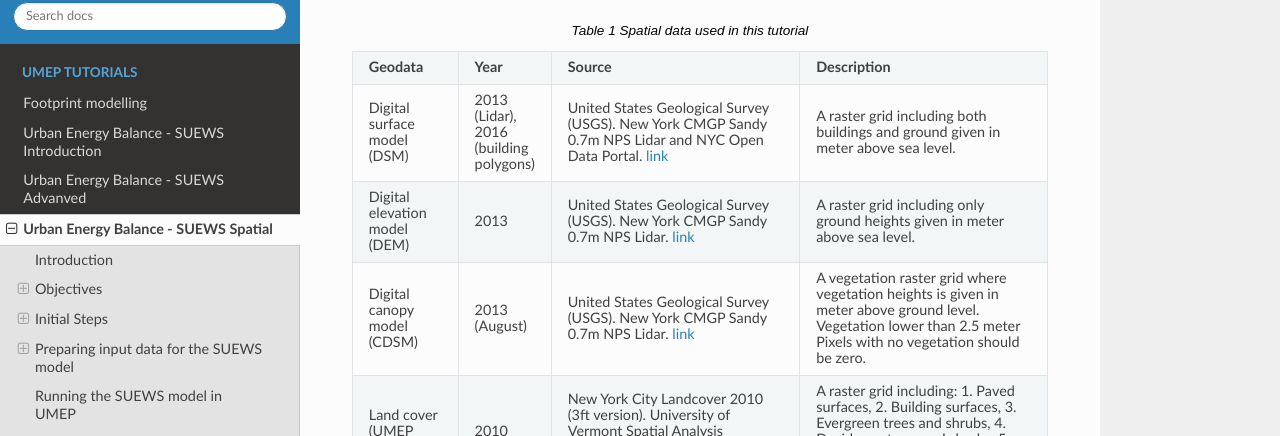
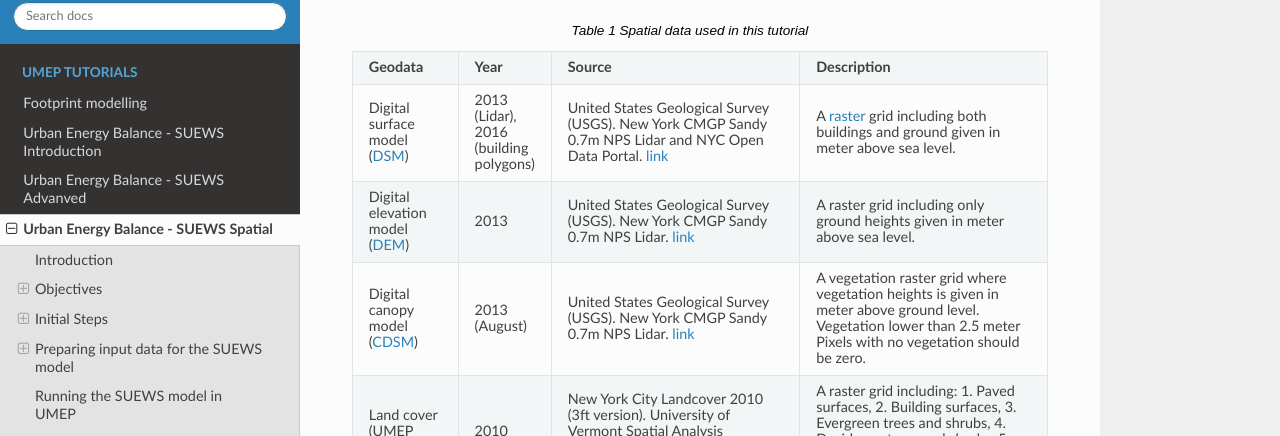
Before and after one commit to Urban-Meteorology-Reading/Tutorials, a Sphinx documentation site: the page built from docs/source/Tutorials/SuewsSpatial.rst, in a window 1280 px wide and 900 px high, scrolled down 1963 px. Shown: the part 159-595 px from the top of the window. Built offline with Sphinx 7.4.7 and the Read the Docs theme 2.0.0, drawn with Linux system fonts in a browser that asks for light colours; some of the changed lines change nothing that is shown.

Commit message:
move linkupdates

```diff
--- a/docs/source/Tutorials/SuewsSpatial.rst
+++ b/docs/source/Tutorials/SuewsSpatial.rst
@@ -78,15 +78,15 @@ All the geodata used in this tutorial are from open access sources, primarily fr
      - **Year**
      - **Source**
      - **Description**
-   * - Digital surface model (DSM)
+   * - Digital surface model (`DSM <http://umep-docs.readthedocs.io/en/latest/Abbreviations.html>`__)
      - 2013 (Lidar), 2016 (building polygons)
      - United States Geological Survey (USGS). New York CMGP Sandy 0.7m NPS Lidar and NYC Open Data Portal. `link <https://data.cityofnewyork.us>`__
-     - A raster grid including both buildings and ground given in meter above sea level.
-   * - Digital elevation model (DEM)
+     - A `raster <http://desktop.arcgis.com/en/arcmap/10.3/manage-data/raster-and-images/what-is-raster-data.htm>`__ grid including both buildings and ground given in meter above sea level.
+   * - Digital elevation model (`DEM <http://umep-docs.readthedocs.io/en/latest/Abbreviations.html>`__)
      - 2013
      - United States Geological Survey (USGS). New York CMGP Sandy 0.7m NPS Lidar. `link <https://data.cityofnewyork.us>`__
      - A raster grid including only ground heights given in meter above sea level.
-   * - Digital canopy model (CDSM)
+   * - Digital canopy model (`CDSM <http://umep-docs.readthedocs.io/en/latest/Abbreviations.html>`__)
      - 2013 (August)
      - United States Geological Survey (USGS). New York CMGP Sandy 0.7m NPS Lidar. `link <https://coast.noaa.gov/htdata/lidar1_z/geoid12b/data/4920/>`__
      - A vegetation raster grid where vegetation heights is given in meter above ground level. Vegetation lower than 2.5 meter Pixels with no vegetation should be zero.
```
